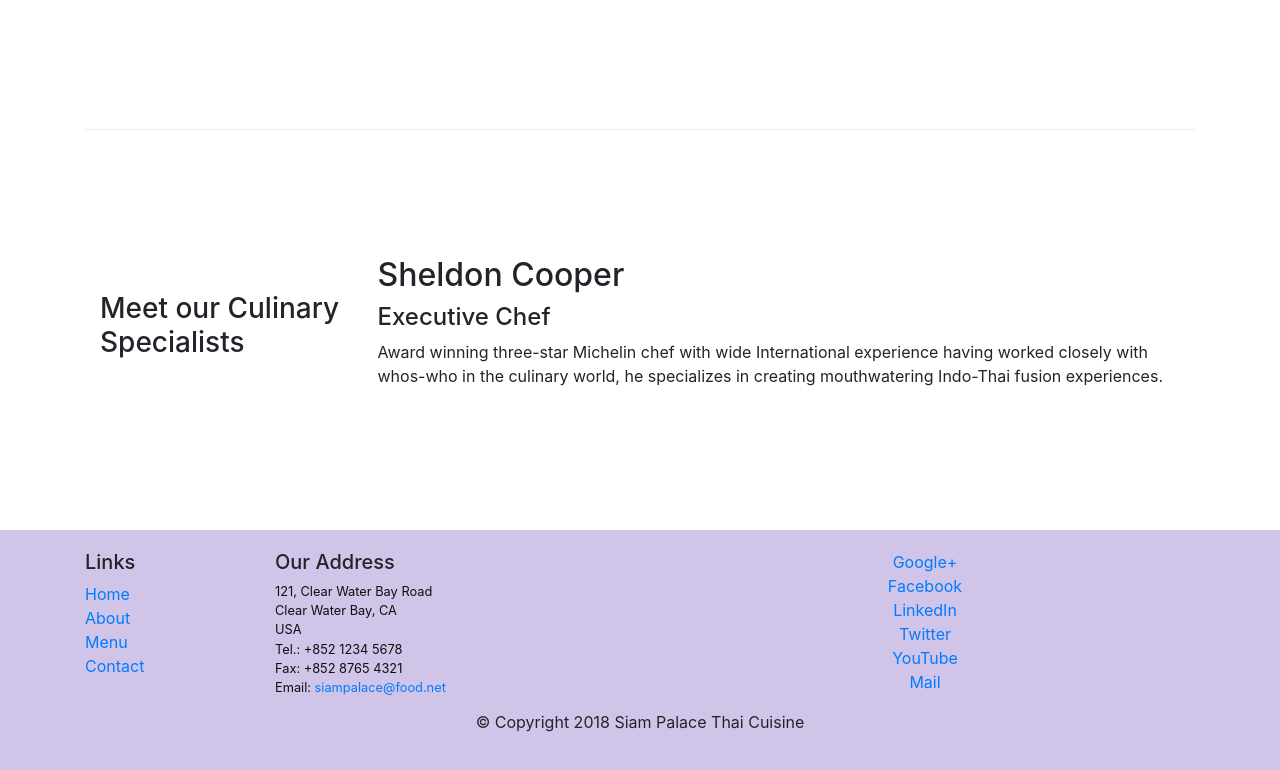
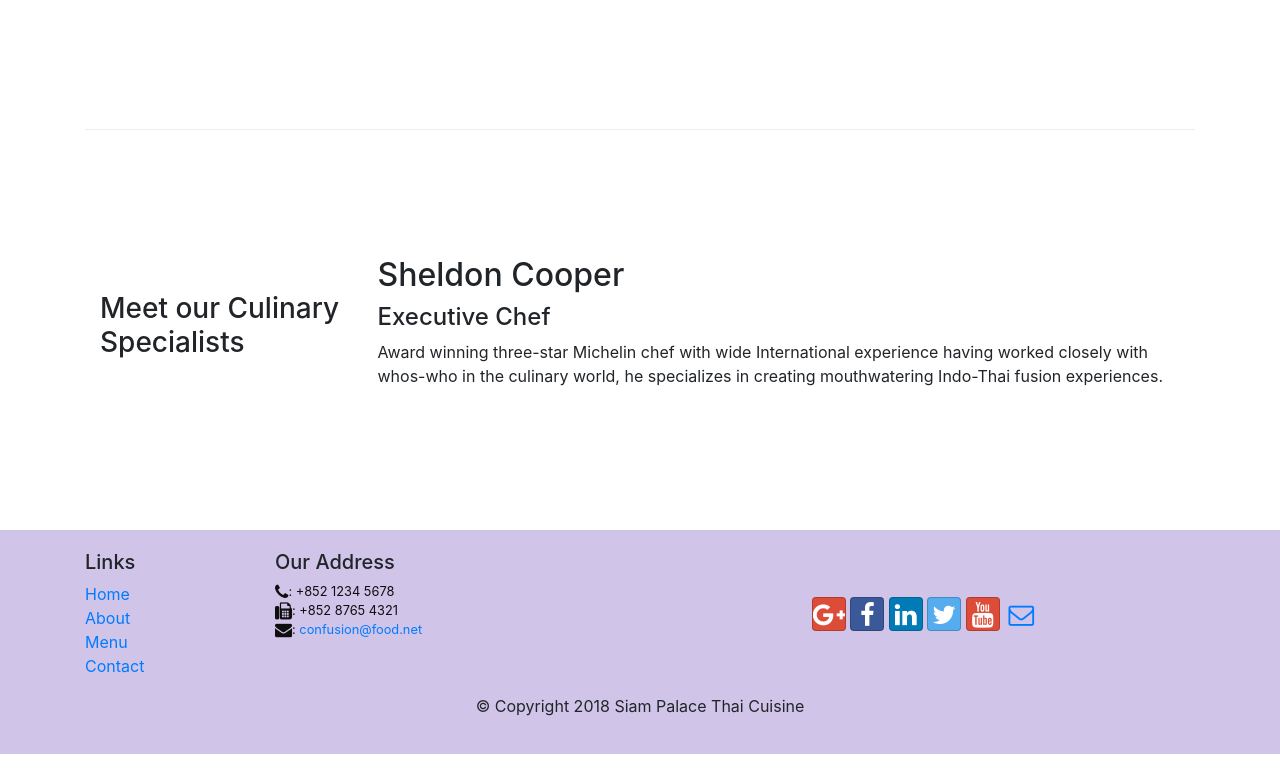
Before and after one commit to marcRicci/lumbral, a website: page index.html in a window 1280 px wide. Shown: the part 1005-1775 px from the top of the page. Drawn offline with nearby package versions, Linux system fonts and the light colour scheme.

Commit message:
Significant Commit

```diff
--- a/index.html
+++ b/index.html
@@ -8,6 +8,8 @@
         <meta name="viewport" content="width=device-width, initial-scale=1, shrink-to-fit=no">
         <link rel="stylesheet" href="node_modules/bootstrap/dist/css/bootstrap.min.css">
         <link href="styles.css" rel="stylesheet">
+        <link rel="stylesheet" href="node_modules/font-awesome/css/font-awesome.min.css">
+        <link rel="stylesheet" href="node_modules/bootstrap-social/bootstrap-social.css">
         <title>Siam Palace Thai Cuisine</title>
     </head>
 
@@ -17,10 +19,10 @@
                 <a class="navbar-brand" href="#">Siam Palace Thai</a>
                 <div class="collapse navbar-collapse" id="Navbar">
                     <ul class="navbar-nav mr-auto">
-                        <li class="nav-item active"><a class="nav-link" href="#">Home</a></li>
-                        <li class="nav-item"><a class="nav-link" href="./aboutUs.html">About</a></li>
-                        <li class="nav-item"><a class="nav-link" href="#">Menu</a></li>
-                        <li class="nav-item"><a class="nav-link" href="#">Contact</a></li>
+                        <li class="nav-item active"><a class="nav-link" href="#"><span class="fa fa-home fa-lg"></span> Home</a></li>
+                        <li class="nav-item"><a class="nav-link" href="./aboutus.html"><span class="fa fa-info fa-lg"></span> About</a></li>
+                        <li class="nav-item"><a class="nav-link" href="#"><span class="fa fa-list fa-lg"></span> Menu</a></li>
+                        <li class="nav-item"><a class="nav-link" href="#"><span class="fa fa-address-card fa-lg"></span> Contact</a></li>
                     </ul>
                 </div>
             </div>
@@ -90,23 +92,23 @@
                     <div class="col-7 col-sm-5">
                         <h5>Our Address</h5>
                         <address>
-                        121, Clear Water Bay Road<br>
-                        Clear Water Bay, CA<br>
-                        USA<br>
-                        Tel.: +852 1234 5678<br>
-                        Fax: +852 8765 4321<br>
-                        Email: <a href="mailto:siampalace@food.net">siampalace@food.net</a>
-                    </address>
+                            <i class="fa fa-phone fa-lg"></i>: +852 1234 5678<br>
+                            <i class="fa fa-fax fa-lg"></i>: +852 8765 4321<br>
+                            <i class="fa fa-envelope fa-lg"></i>:
+                            <a href="mailto:siampalace@food.net">confusion@food.net</a>
+                        </address>
                     </div>
                     <div class="col-12 col-sm-4 align-self-center">
                         <div class="text-center">
                             <ul class="list-unstyled">
-                                <li><a href="http://google.com/+">Google+</a></li>
-                                <li><a href="http://www.facebook.com/profile.php?id=">Facebook</a></li>
-                                <li><a href="http://www.linkedin.com/in/">LinkedIn</a></li>
-                                <li><a href="http://twitter.com/">Twitter</a></li>
-                                <li><a href="http://youtube.com/">YouTube</a></li>
-                                <li><a href="mailto:">Mail</a></li>
+                                <div class="text-center">
+                                    <a class="btn btn-social-icon btn-google" href="http://google.com/+"><i class="fa fa-google-plus"></i></a>
+                                    <a class="btn btn-social-icon btn-facebook" href="http://www.facebook.com/profile.php?id="><i class="fa fa-facebook"></i></a>
+                                    <a class="btn btn-social-icon btn-linkedin" href="http://www.linkedin.com/in/"><i class="fa fa-linkedin"></i></a>
+                                    <a class="btn btn-social-icon btn-twitter" href="http://twitter.com/"><i class="fa fa-twitter"></i></a>
+                                    <a class="btn btn-social-icon btn-google" href="http://youtube.com/"><i class="fa fa-youtube"></i></a>
+                                    <a class="btn btn-social-icon" href="mailto:"><i class="fa fa-envelope-o"></i></a>
+                                </div>
                             </ul>
                         </div>
                     </div>
--- a/package.json
+++ b/package.json
@@ -16,6 +16,8 @@
   },
   "dependencies": {
     "bootstrap": "^4.1.3",
+    "bootstrap-social": "^5.1.1",
+    "font-awesome": "^4.7.0",
     "jquery": "^3.3.1",
     "popper.js": "^1.12.9"
   }
```
Also changed, not shown: aboutUs.html (+20 -17 lines), 1 other file.
